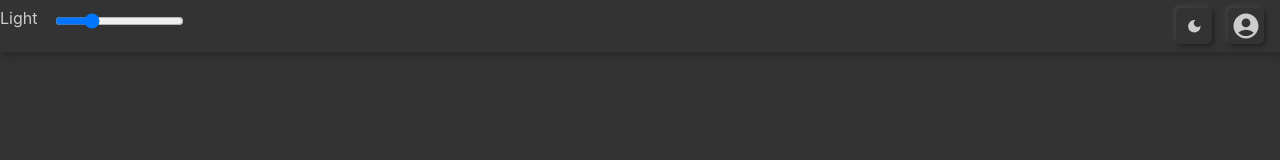
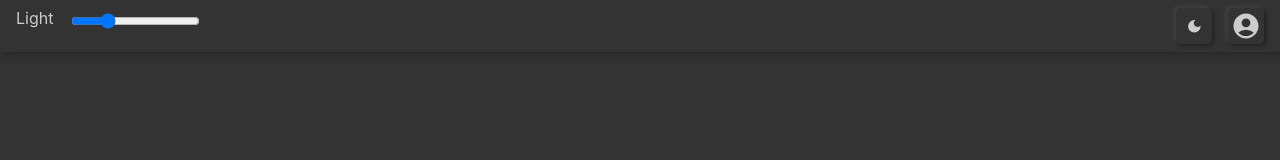
Before and after one commit to BrandonCasa/habitaht, a React (Create React App) app: page / in a window 1280 px wide. Shown: the top 160 px of the page. Built offline with nearby package versions, Linux system fonts and the light colour scheme; the HTML template or start-up script is replaced by a standard one.

Commit message:
fixed slider

```diff
--- a/src/components/TopBar.js
+++ b/src/components/TopBar.js
@@ -55,6 +55,7 @@ function TopBarComponent(props) {
 
   return (
     <TopBar>
+      <div style={{ width: "16px" }} />
       <span style={{ height: "24px" }}>{currentTitle === "dark" ? "Light" : "Dark"}</span>
       <div style={{ width: "16px" }} />
       <input type="range" min="24" max="72" value={sliderVal} onChange={sliderMove} onMouseUpCapture={adjustCustomizationEvent} style={{ height: "22px" }} />
```
